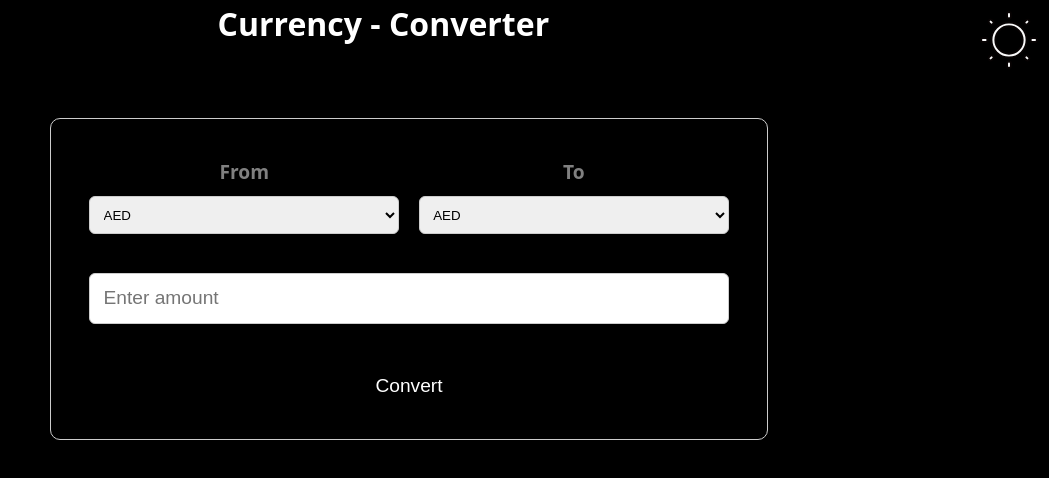
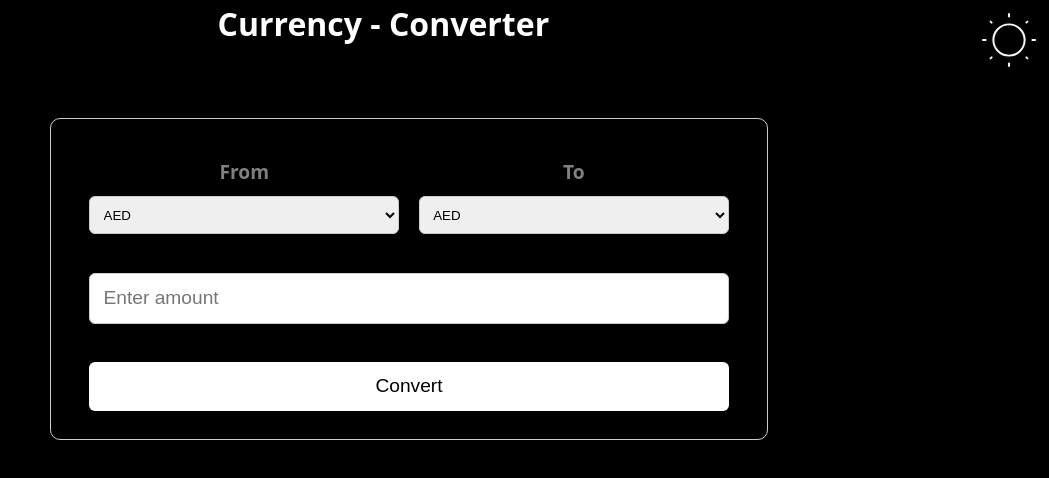
Before and after one commit to harshsays/currency_converter, a React (Vite) app: page /converter in a window 1280 px wide. Shown: the top 478 px of the page, without its empty margins (231-1280 px from the left). Built offline with nearby package versions, Linux system fonts and the light colour scheme.

Commit message:
Your update message

```diff
--- a/src/components/form/form.jsx
+++ b/src/components/form/form.jsx
@@ -35,7 +35,7 @@ function Form({ means }) {
         </div>
 
         <input type="number" placeholder="Enter amount" className={styles.amountInput} />
-        <button type="submit" className={styles.convertBtn}>Convert</button>
+        <button type="submit" style={{backgroundColor:`${color.FONT_COLOR }`, color:`${color.BG_COLOR}`}} className={styles.convertBtn}>Convert</button>
       </form>
     </div>
   );
```
